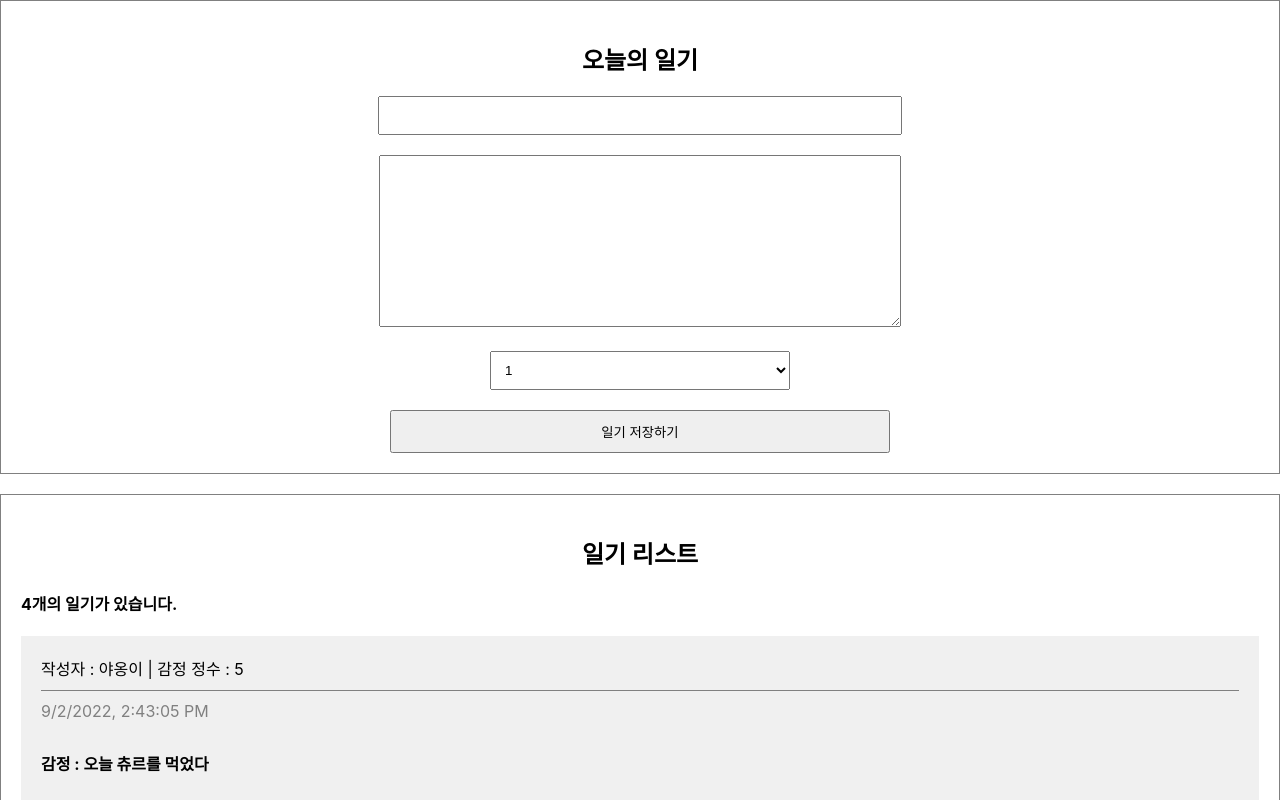
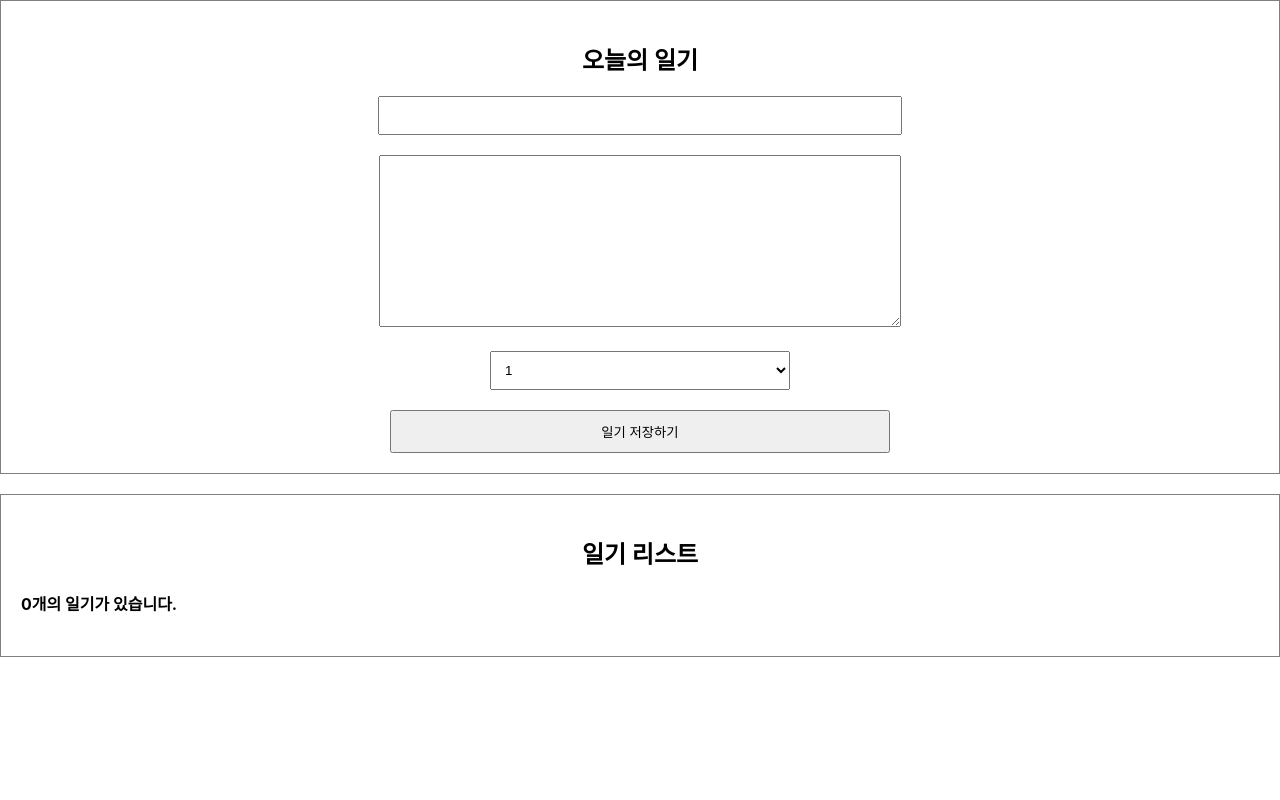
Before and after one commit to Yerim-Choi/learn-react-bite-size, a React (Create React App) app in the folder simplediary/: page / in a window 1280 px wide. Shown: the top 800 px of the page. Built offline with nearby package versions, Linux system fonts and the light colour scheme.

Commit message:
#section6: 6-4 React에서 배열 사용하기 2 - 데이터 추가하기

```diff
--- a/simplediary/src/App.js
+++ b/simplediary/src/App.js
@@ -1,43 +1,61 @@
+import { useRef, useState } from "react";
 import "./App.css";
 import DiaryEditor from "./DiaryEditor";
 import DiaryList from "./DiaryList";
 
-const dummyList = [
-  {
-    id: 1,
-    author: "야옹이",
-    content: "오늘 츄르를 먹었다",
-    emotion: 5,
-    created_date: new Date().getTime(),
-  },
-  {
-    id: 2,
-    author: "댕댕이",
-    content: "오늘 산책을 했다",
-    emotion: 5,
-    created_date: new Date().getTime(),
-  },
-  {
-    id: 3,
-    author: "야옹이2",
-    content: "오늘 캣타워에 올라갔다",
-    emotion: 5,
-    created_date: new Date().getTime(),
-  },
-  {
-    id: 4,
-    author: "야옹이3",
-    content: "냥냥펀치",
-    emotion: 3,
-    created_date: new Date().getTime(),
-  },
-];
+// const dummyList = [
+//   {
+//     id: 1,
+//     author: "야옹이",
+//     content: "오늘 츄르를 먹었다",
+//     emotion: 5,
+//     created_date: new Date().getTime(),
+//   },
+//   {
+//     id: 2,
+//     author: "댕댕이",
+//     content: "오늘 산책을 했다",
+//     emotion: 5,
+//     created_date: new Date().getTime(),
+//   },
+//   {
+//     id: 3,
+//     author: "야옹이2",
+//     content: "오늘 캣타워에 올라갔다",
+//     emotion: 5,
+//     created_date: new Date().getTime(),
+//   },
+//   {
+//     id: 4,
+//     author: "야옹이3",
+//     content: "냥냥펀치",
+//     emotion: 3,
+//     created_date: new Date().getTime(),
+//   },
+// ];
 
 function App() {
+  const [data, setData] = useState([]);
+
+  const dataId = useRef(0);
+
+  const onCreate = (author, content, emotion) => {
+    const created_date = new Date().getTime();
+    const newItem = {
+      author,
+      content,
+      emotion,
+      created_date,
+      id: dataId.current,
+    };
+    dataId.current += 1;
+    setData([newItem, ...data]);
+  };
+
   return (
     <div className="App">
-      <DiaryEditor />
-      <DiaryList diaryList={dummyList} />
+      <DiaryEditor onCreate={onCreate} />
+      <DiaryList diaryList={data} />
     </div>
   );
 }
--- a/simplediary/src/DiaryEditor.js
+++ b/simplediary/src/DiaryEditor.js
@@ -1,6 +1,6 @@
 import React, { useRef, useState } from "react";
 
-const DiaryEditor = () => {
+const DiaryEditor = ({ onCreate }) => {
   const authorInput = useRef();
   const contentInput = useRef();
 
@@ -28,7 +28,14 @@
       return;
     }
 
+    onCreate(state.author, state.content, state.emotion);
     alert("저장 성공");
+
+    setState({
+      author: "",
+      content: "",
+      emotion: 1,
+    });
   };
 
   return (
--- a/simplediary/src/DiaryList.js
+++ b/simplediary/src/DiaryList.js
@@ -1,8 +1,6 @@
 import DiaryItem from "./DiaryItem";
 
 const DiaryList = ({ diaryList }) => {
-  console.log(diaryList);
-
   return (
     <div className="DiaryList">
       <h2>일기 리스트</h2>
```
Also changed, not shown: 1 other file (tests, documents, lock files or other folders).
